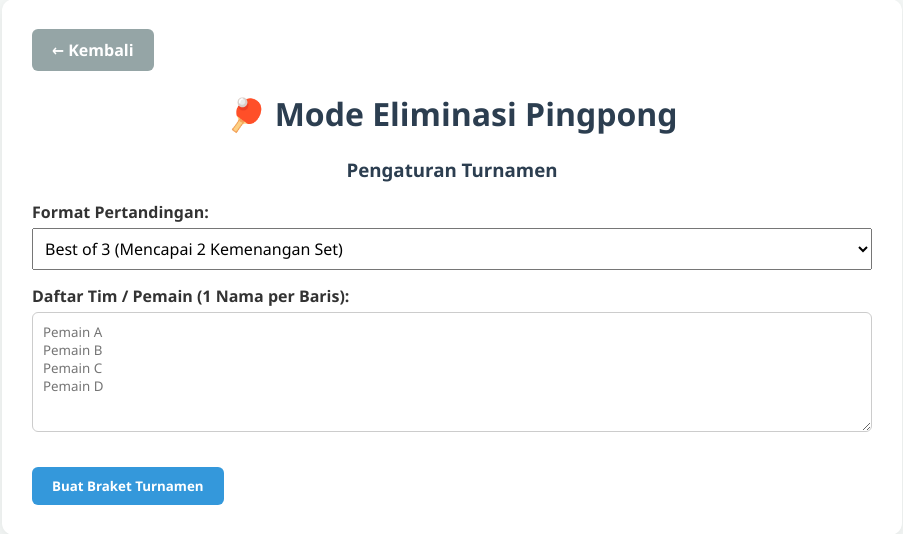
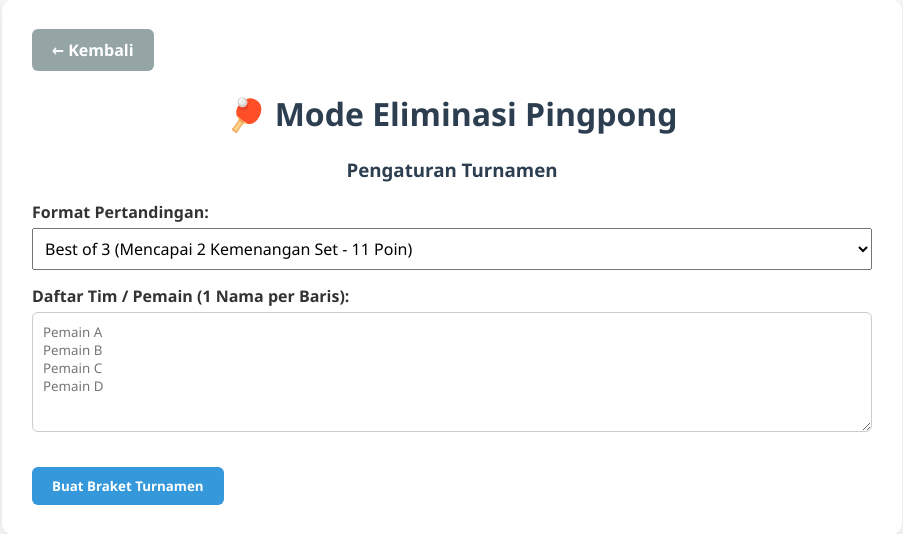
Before and after one commit to TimothyLewis30/ScoringSystem, a Flask app: page /elimination in a window 1280 px wide. Shown: the part 21-555 px from the top of the page, without its empty margins (188-1091 px from the left). Run offline with Flask 3, Linux system fonts and the light colour scheme.

Commit message:
Update match format options and improve layout

```diff
--- a/templates/elimination.html
+++ b/templates/elimination.html
@@ -297,9 +297,9 @@
             <div style="margin-bottom: 15px;">
                 <label><strong>Format Pertandingan:</strong></label>
                 <select name="match_format" style="width: 100%; padding: 8px; margin-top: 5px; font-size: 1rem;" required>
-                    <option value="3">Best of 3 (Mencapai 2 Kemenangan Set)</option>
-                    <option value="5">Best of 5 (Mencapai 3 Kemenangan Set)</option>
-                    <option value="21">First get 21 point (1 Set ke 21 Poin)</option>
+                    <option value="3" {% if match_format == 3 or not match_format %}selected{% endif %}>Best of 3 (Mencapai 2 Kemenangan Set - 11 Poin)</option>
+                    <option value="5" {% if match_format == 5 %}selected{% endif %}>Best of 5 (Mencapai 3 Kemenangan Set - 11 Poin)</option>
+                    <option value="21" {% if match_format == 21 %}selected{% endif %}>First get 21 point (1 Set ke 21 Poin)</option>
                 </select>
             </div>
 
@@ -311,14 +311,14 @@
             <button type="submit" class="btn">Buat Braket Turnamen</button>
         </form>
         {% else %}
-        <div style="margin-bottom: 20px; display: flex; gap: 10px; align-items: center;">
+        <div style="margin-bottom: 20px; display: flex; gap: 10px; align-items: center; flex-wrap: wrap;">
             <a href="{{ url_for('shuffle_elimination') }}" class="btn" style="background: #e67e22;"
                 onclick="return confirm('Acak ulang tim?')">🔀 Acak Ulang Tim</a>
             <a href="{{ url_for('reset_elimination') }}" class="btn btn-danger"
                 onclick="return confirm('Reset turnamen?')">Reset Turnamen</a>
             <span
                 style="font-weight: bold; background: #e8f8f5; color: #16a085; padding: 6px 12px; border-radius: 5px;">
-                Format: {% if match_format == 21 %}First to 21 Points{% else %}Best of {{ match_format }}{% endif %}
+                Format Aktif: {% if match_format == 21 %}First to 21 Points{% else %}Best of {{ match_format }} (11 Poin){% endif %}
             </span>
         </div>
 
@@ -331,7 +331,7 @@
                 {% for match_idx in range(round_matches|length) %}
                 {% set match = round_matches[match_idx] %}
                 <div class="match-card {% if match.winner %}completed{% endif %}" {% if not match.winner and
-                    round_idx==(rounds|length - 1) and match.team2 !='Lolos Otomatis' %}
+                    match.team2 !='Lolos Otomatis' %}
                     onclick="openMatchModal('{{ match_idx }}', '{{ match.team1 }}', '{{ match.team2 }}')" {% endif %}>
 
                     <div class="team-row {% if match.winner == match.team1 %}winner{% endif %}">
@@ -390,7 +390,7 @@
         </div>
     </div>
 
-    <!-- 2. POP-UP FULLSCREEN LIVE SCORE (HAMPIR 1 LAYAR PENUH) -->
+    <!-- 2. POP-UP FULLSCREEN LIVE SCORE -->
     <div id="fullscreenOverlay" class="fullscreen-overlay">
         <div class="fs-header">
             <div class="fs-title" id="fs_set_title">LIVE SCORE - SET 1</div>
@@ -444,7 +444,6 @@
             const tbody = document.getElementById('sets_table_body');
             tbody.innerHTML = '';
 
-            // Jika format 21 poin, hanya buat 1 set. Jika best of 3/5, buat sebanyak total set max.
             const totalSetsToRender = matchFormat === 21 ? 1 : matchFormat;
 
             for (let i = 1; i <= totalSetsToRender; i++) {
@@ -463,14 +462,12 @@
             document.getElementById('matchModal').style.display = 'block';
         }
 
-        // Buka Pop-up Live Score Fullscreen per Set
         function launchFullscreenLive(setNum) {
             activeSetNum = setNum;
             document.getElementById('fs_set_title').innerText = `🔴 LIVE SCOREBOARD - SET ${setNum}`;
             document.getElementById('fs_t1_name').innerText = activeTeam1;
             document.getElementById('fs_t2_name').innerText = activeTeam2;
 
-            // Ambil nilai existing jika ada
             const currentT1 = parseInt(document.getElementById(`input_set_${setNum}_t1`).value) || 0;
             const currentT2 = parseInt(document.getElementById(`input_set_${setNum}_t2`).value) || 0;
 
@@ -494,7 +491,6 @@
         function checkFsStatus(t1, t2) {
             const statusEl = document.getElementById('fs_match_status');
 
-            // Penentuan target poin dan ambang deuce berdasarkan format
             const targetPoint = matchFormat === 21 ? 21 : 11;
             const deucePoint = matchFormat === 21 ? 20 : 10;
 
@@ -514,7 +510,6 @@
             const scoreT1 = document.getElementById('fs_t1_score').innerText;
             const scoreT2 = document.getElementById('fs_t2_score').innerText;
 
-            // Masukkan kembali nilai dari Pop-Up Fullscreen ke input Modal Utama
             document.getElementById(`input_set_${activeSetNum}_t1`).value = scoreT1;
             document.getElementById(`input_set_${activeSetNum}_t2`).value = scoreT2;
 
```
